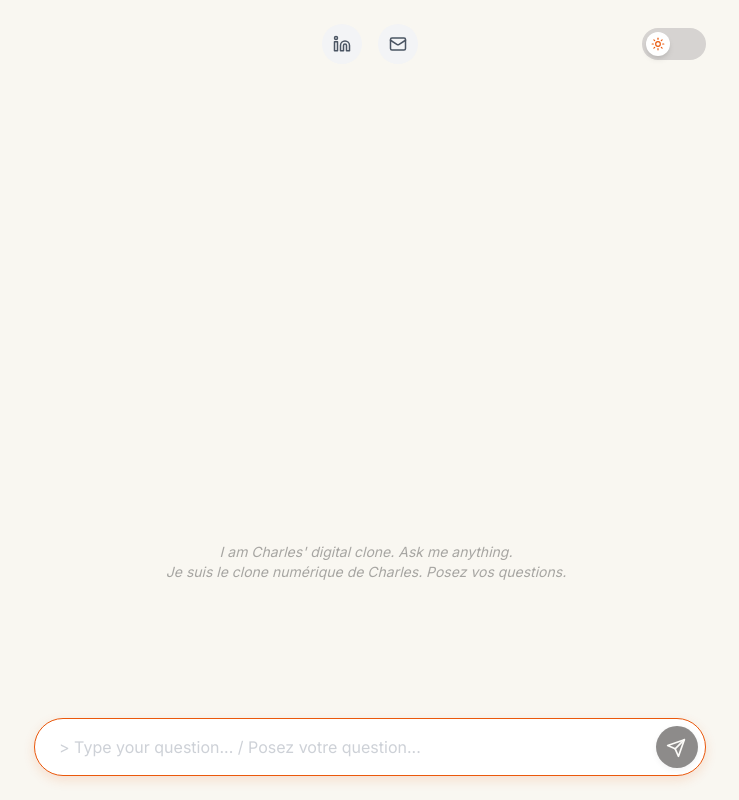
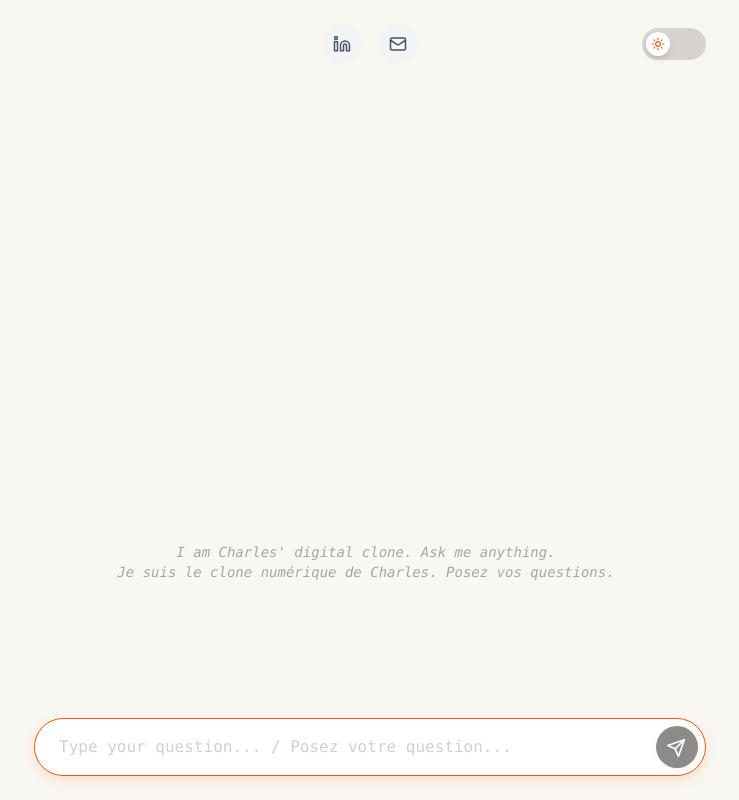
Before and after one commit to charlesbonnet1-del/cv2-chat, a Next.js app: page / in a window 1280 px wide. Shown: the whole page, without its empty margins (270-1009 px from the left). Built offline with nearby package versions, Linux system fonts and the light colour scheme.

Commit message:
Update page.tsx

```diff
--- a/app/page.tsx
+++ b/app/page.tsx
@@ -53,7 +53,7 @@ export default function Home() {
   }
 
   return (
-    <main className="h-[100dvh] w-full flex flex-col items-center p-4 overflow-hidden overscroll-none bg-[var(--background)] text-[var(--foreground)]">
+    <main className="h-[100dvh] w-full flex flex-col items-center p-4 overflow-hidden overscroll-none bg-[var(--background)] text-[var(--foreground)] font-mono">
 
       {/* --- EN-TÊTE --- */}
       <header className="w-full max-w-2xl flex items-center justify-between mb-4 pt-2 shrink-0 z-10">
@@ -61,13 +61,13 @@ export default function Home() {
         {/* Espaceur gauche */}
         <div className="w-16"></div>
 
-        {/* Liens Centraux */}
+        {/* Liens Centraux (Icônes Neutres) */}
         <div className="flex gap-4">
           <a
             href="https://www.linkedin.com/in/charlesbonn3t/"
             target="_blank"
             rel="noopener noreferrer"
-            className="flex items-center justify-center w-10 h-10 rounded-full bg-gray-100 dark:bg-gray-800 hover:bg-gray-200 dark:hover:bg-gray-700 transition-all text-gray-600 dark:text-gray-300"
+            className="flex items-center justify-center w-10 h-10 rounded-full bg-gray-100 dark:bg-gray-800 hover:bg-gray-200 dark:hover:bg-gray-700 transition-all text-gray-600 dark:text-gray-300 hover:text-[var(--accent)]"
             title="LinkedIn"
           >
             <svg xmlns="http://www.w3.org/2000/svg" width="18" height="18" viewBox="0 0 24 24" fill="none" stroke="currentColor" strokeWidth="2" strokeLinecap="round" strokeLinejoin="round"><path d="M16 8a6 6 0 0 1 6 6v7h-4v-7a2 2 0 0 0-2-2 2 2 0 0 0-2 2v7h-4v-7a6 6 0 0 1 6-6z"></path><rect x="2" y="9" width="4" height="12"></rect><circle cx="4" cy="4" r="2"></circle></svg>
@@ -75,7 +75,7 @@ export default function Home() {
 
           <a
             href="mailto:charles.bonnet@pm.me"
-            className="flex items-center justify-center w-10 h-10 rounded-full bg-gray-100 dark:bg-gray-800 hover:bg-gray-200 dark:hover:bg-gray-700 transition-all text-gray-600 dark:text-gray-300"
+            className="flex items-center justify-center w-10 h-10 rounded-full bg-gray-100 dark:bg-gray-800 hover:bg-gray-200 dark:hover:bg-gray-700 transition-all text-gray-600 dark:text-gray-300 hover:text-[var(--accent)]"
             title="Email"
           >
             <svg xmlns="http://www.w3.org/2000/svg" width="18" height="18" viewBox="0 0 24 24" fill="none" stroke="currentColor" strokeWidth="2" strokeLinecap="round" strokeLinejoin="round"><rect width="20" height="16" x="2" y="4" rx="2"></rect><path d="m22 7-8.97 5.7a1.94 1.94 0 0 1-2.06 0L2 7"></path></svg>
@@ -96,9 +96,9 @@ export default function Home() {
         <div className="flex-1 overflow-y-auto pr-2 custom-scrollbar flex flex-col">
           <div className="mt-auto flex flex-col space-y-6 pb-4">
 
-            {/* Message de bienvenue BILINGUE */}
+            {/* Message de bienvenue BILINGUE (Typo Console) */}
             {messages.length === 0 && !loading && (
-              <div className="text-center opacity-40 text-sm italic py-20 px-4">
+              <div className="text-center opacity-40 text-sm italic py-20 px-4 font-mono">
                 I am Charles' digital clone. Ask me anything.<br/>
                 Je suis le clone numérique de Charles. Posez vos questions.
               </div>
@@ -119,12 +119,12 @@ export default function Home() {
                   />
                 )}
 
-                {/* BULLE DE MESSAGE */}
+                {/* BULLE DE MESSAGE (RETOUR AU NEUTRE / BEIGE) */}
                 <div
                   className={`
-                    max-w-[85%] px-4 py-3 rounded-2xl text-[15px] leading-relaxed shadow-sm
+                    max-w-[85%] px-4 py-3 rounded-2xl text-[15px] leading-relaxed shadow-sm font-mono
                     ${m.role === "user"
-                      ? "bg-blue-600 text-white rounded-br-none" // Style User
+                      ? "bg-[#E5E0D8] text-[#44403C] rounded-br-none" // RETOUR AU BEIGE (Charte)
                       : "bg-gray-100 dark:bg-gray-800 text-gray-900 dark:text-gray-100 rounded-bl-none whitespace-pre-wrap" // Style Bot
                     }
                   `}
@@ -153,16 +153,16 @@ export default function Home() {
           </div>
         </div>
 
-        {/* BARRE DE SAISIE AVEC STYLE TERMINAL */}
+        {/* BARRE DE SAISIE AVEC STYLE TERMINAL (PLUS DE >) */}
         <form onSubmit={(e) => { e.preventDefault(); handleSend(); }} className="relative w-full mb-2 shrink-0">
           <input
-            className="w-full outline-none pr-14 bg-transparent placeholder:opacity-50"
+            className="w-full outline-none pr-14 bg-transparent placeholder:opacity-50 font-mono"
             style={{ caretColor: 'var(--accent)' }} // CLIGNOTEMENT ORANGE
             value={input}
             onChange={(e) => setInput(e.target.value)}
-            placeholder="> Type your question... / Posez votre question..."
+            placeholder="Type your question... / Posez votre question..."
             disabled={loading}
-            autoFocus
+            autoFocus // FOCUS AUTOMATIQUE
           />
           <button
             type="submit"
```
